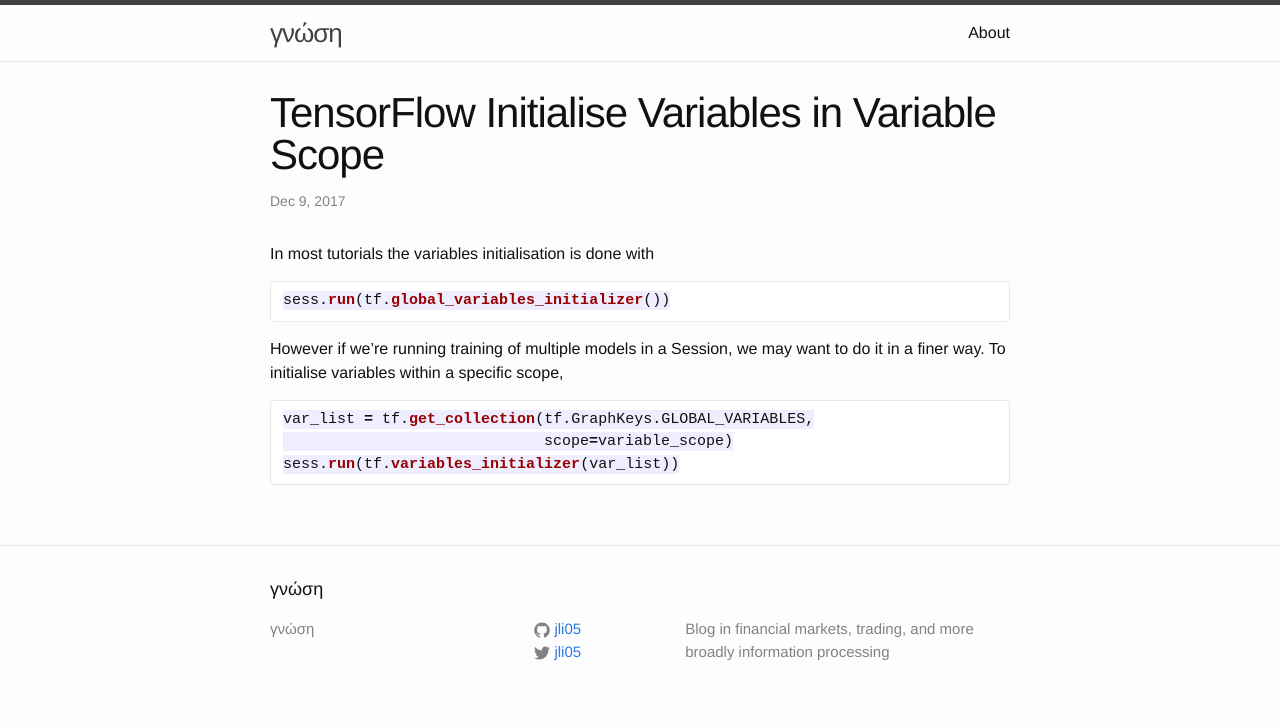
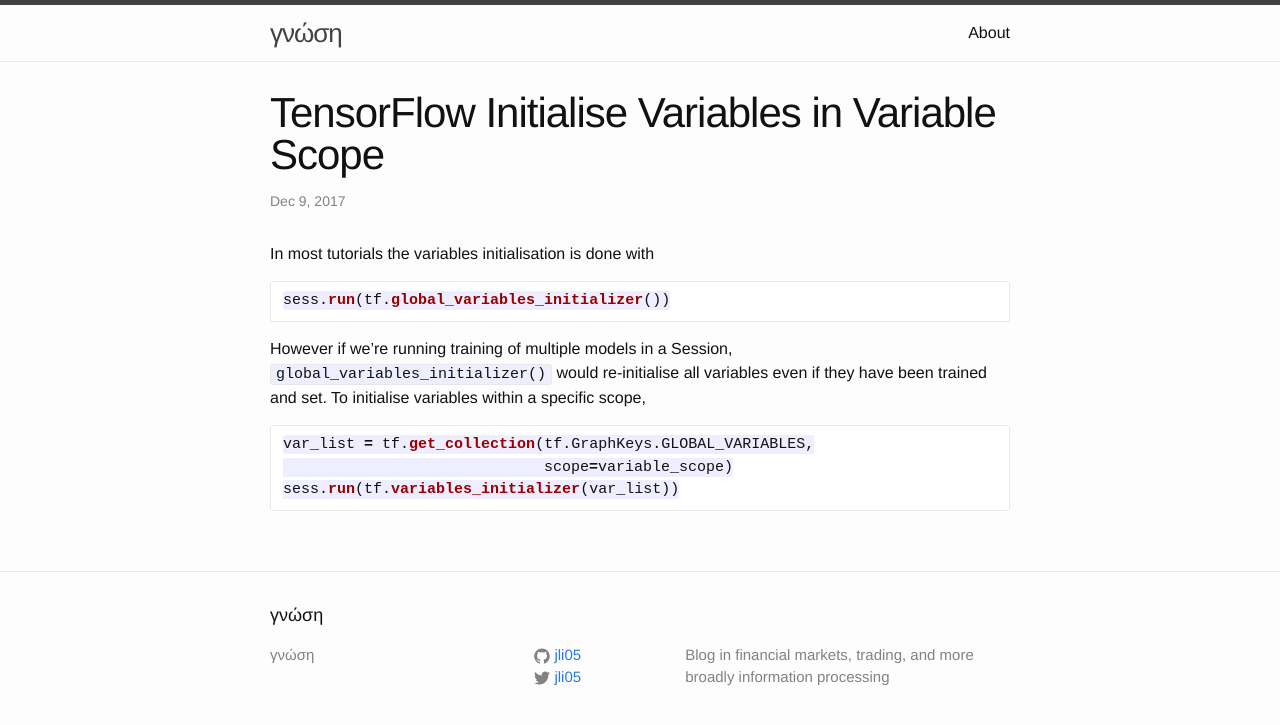
Before and after one commit to jli05/jli05.github.io, a Jekyll site: the page built from _posts/2017-12-09-TensorFlow-Initialise-Variables-in-Scope.md, in a window 1280 px wide. Shown: the top 725 px of the page. Built offline with Jekyll 4.4.1, drawn with Linux system fonts in a browser that asks for light colours.

Commit message:
reword the behaviour of global_variables_initializer()

````diff
--- a/_config.yml
+++ b/_config.yml
@@ -13,6 +13,6 @@ github_username:  jli05
 #  extensions: ["no_intra_emphasis", "fenced_code_blocks", "autolink", "tables", "with_toc_data"]
 highlighter: rouge
 
-gems: [jekyll-paginate]
+plugins: [jekyll-paginate]
 paginate: 50
 paginate_path: "page:num"
--- a/_posts/2017-12-09-TensorFlow-Initialise-Variables-in-Scope.md
+++ b/_posts/2017-12-09-TensorFlow-Initialise-Variables-in-Scope.md
@@ -12,7 +12,7 @@ In most tutorials the variables initialisation is done with
 sess.run(tf.global_variables_initializer())
 ```
 
-However if we're running training of multiple models in a Session, we may want to do it in a finer way. To initialise variables within a specific scope,
+However if we're running training of multiple models in a Session, `global_variables_initializer()` would re-initialise all variables even if they have been trained and set. To initialise variables within a specific scope,
 
 ``` python
 var_list = tf.get_collection(tf.GraphKeys.GLOBAL_VARIABLES,
````
